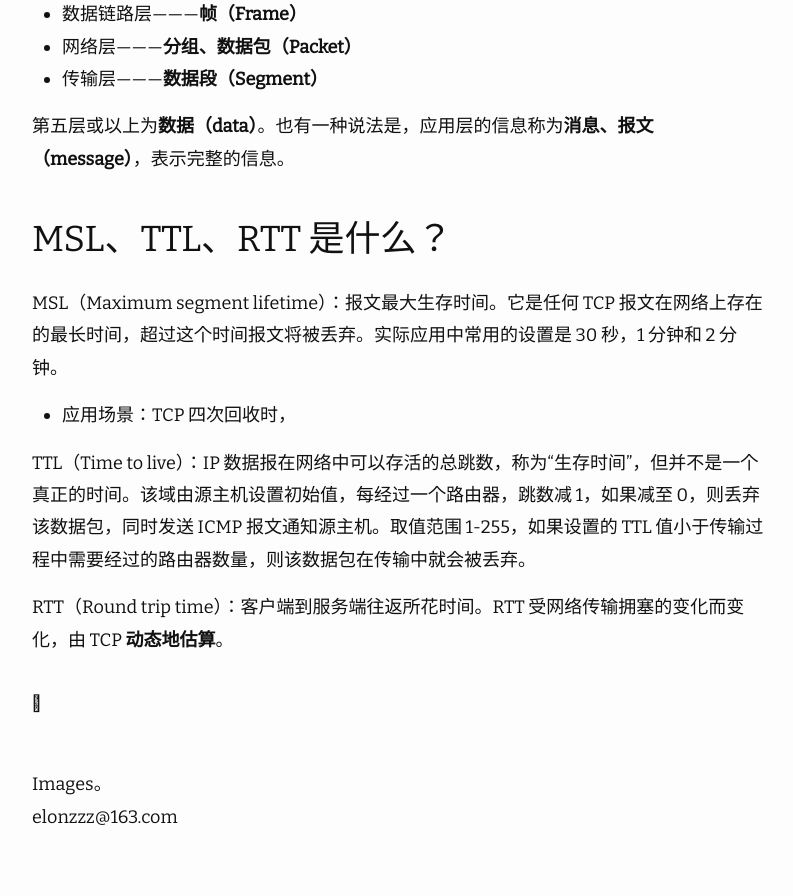
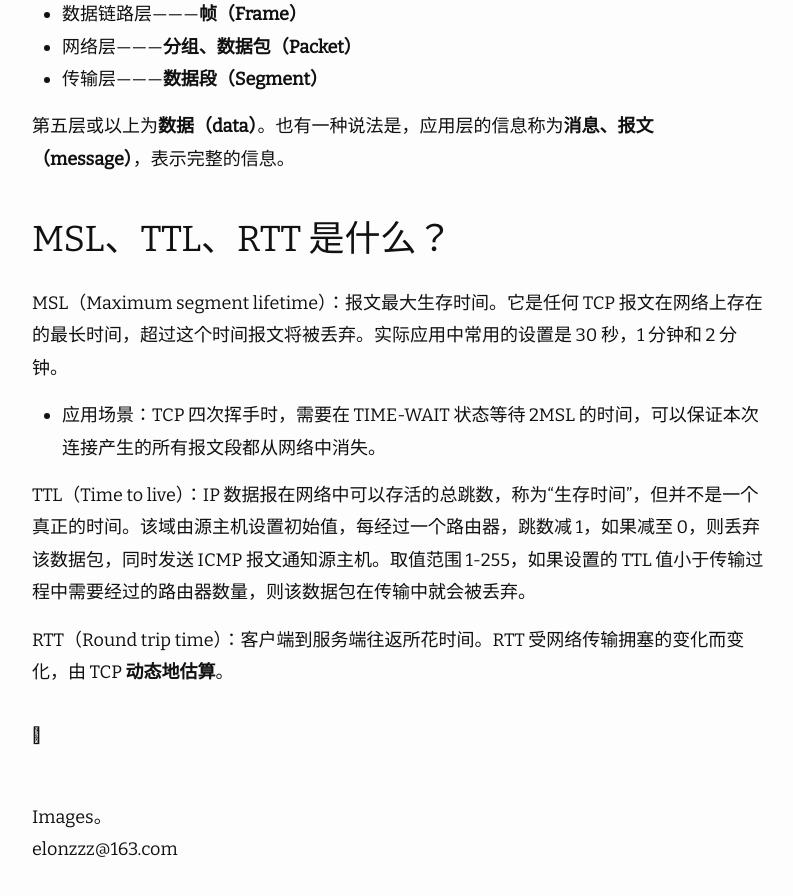
Before and after one commit to imageslr/blog, a Jekyll site: the page built from _posts/2020-07-08-protocol-stack.md, in a window 1280 px wide and 900 px high, scrolled down 2477 px. Shown: the top 896 px of the window, without its empty margins (238-1031 px from the left). Built offline with Jekyll 4.4.1, drawn with Linux system fonts in a browser that asks for light colours; nearby versions of some CDN libraries; comment, search, counter and statistics services are not loaded; before the commit the page ends 3345 px from its top, so only the background shows below that.

Commit message:
update post

```diff
--- a/_posts/2020-07-08-protocol-stack.md
+++ b/_posts/2020-07-08-protocol-stack.md
@@ -52,7 +52,7 @@ PDU：Prtocol data unit，协议数据单元，指对等层协议之间交换的
 
 ## MSL、TTL、RTT 是什么？
 MSL（Maximum segment lifetime）：报文最大生存时间。它是任何 TCP 报文在网络上存在的最长时间，超过这个时间报文将被丢弃。实际应用中常用的设置是 30 秒，1 分钟和 2 分钟。
-* 应用场景：TCP 四次回收时，
+* 应用场景：TCP 四次挥手时，需要在 TIME-WAIT 状态等待 2MSL 的时间，可以保证本次连接产生的所有报文段都从网络中消失。
 
 TTL（Time to live）：IP 数据报在网络中可以存活的总跳数，称为“生存时间”，但并不是一个真正的时间。该域由源主机设置初始值，每经过一个路由器，跳数减 1，如果减至 0，则丢弃该数据包，同时发送 ICMP 报文通知源主机。取值范围 1-255，如果设置的 TTL 值小于传输过程中需要经过的路由器数量，则该数据包在传输中就会被丢弃。
 
```
